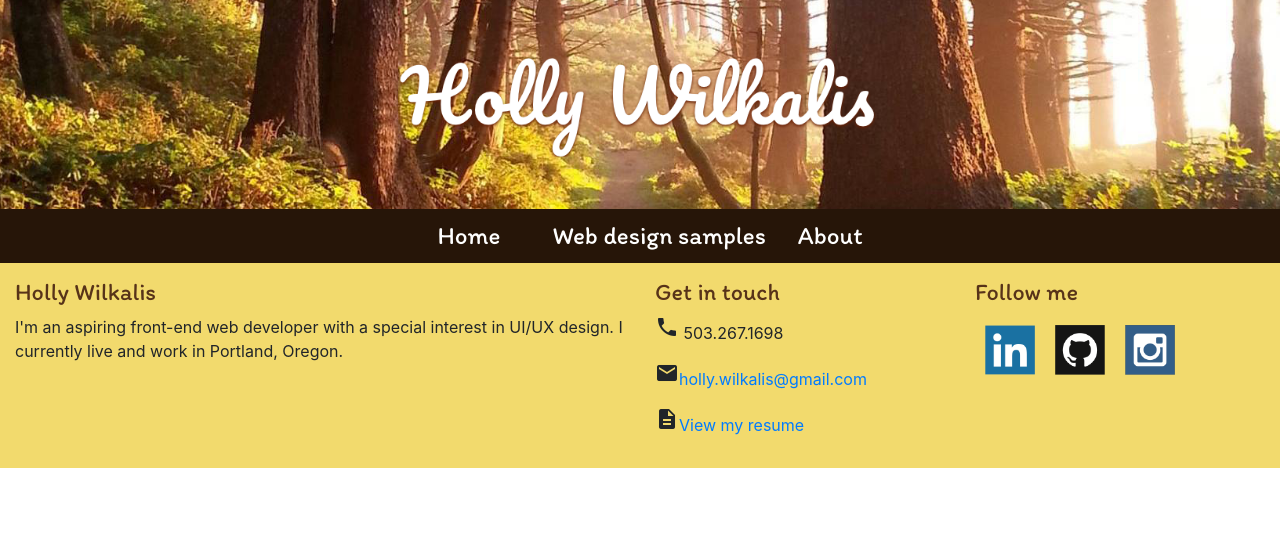
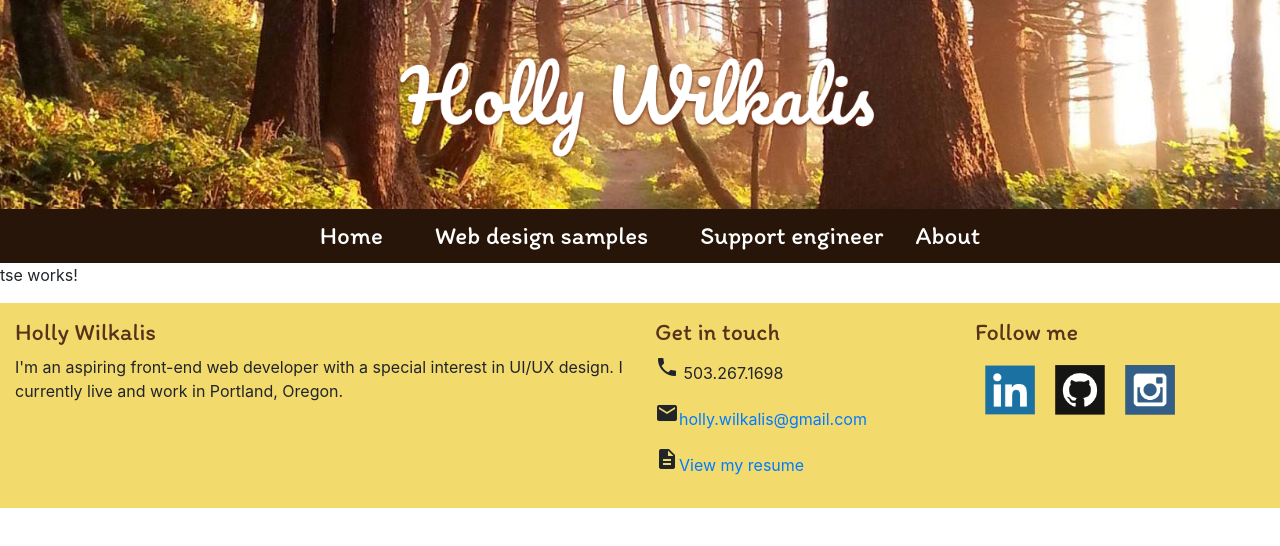
Before and after one commit to hollywilkalis/portfolio-site, an Angular app: page /support in a window 1280 px wide. Before the commit this address led to /. Shown: the top 546 px of the page. Built offline with nearby package versions, Linux system fonts and the light colour scheme.

Commit message:
begin new career page

```diff
--- a/src/app/app.component.html
+++ b/src/app/app.component.html
@@ -7,6 +7,9 @@
       </li>
       <li class="custom-nav-item custom-font">
         <a class="nav-link" style="color: white" routerLink="projects">Web design samples</a>
+      </li>
+      <li class="custom-nav-item custom-font">
+        <a class="nav-link" style="color: white" routerLink="support">Support engineer</a>
       </li>
       <li class="ncustom-nav-item custom-font">
         <a class="nav-link" style="color: white" routerLink="about">About</a>
--- a/src/app/app.module.ts
+++ b/src/app/app.module.ts
@@ -7,6 +7,7 @@ import { WelcomeComponent } from './welcome/welcome.component';
 import { ProjectsComponent } from './projects/projects.component';
 import { AboutComponent } from './about/about.component';
 import { routing } from './app.routing';
+import { TseComponent } from './tse/tse.component';
 
 
 
@@ -15,7 +16,8 @@ import { routing } from './app.routing';
     AppComponent,
     WelcomeComponent,
     ProjectsComponent,
-    AboutComponent
+    AboutComponent,
+    TseComponent
   ],
   imports: [
     NgbModule.forRoot(), BrowserModule, routing
--- a/src/app/app.routing.ts
+++ b/src/app/app.routing.ts
@@ -3,6 +3,7 @@ import { Routes, RouterModule } from '@angular/router';
 import { AboutComponent } from './about/about.component';
 import { ProjectsComponent } from './projects/projects.component';
 import { WelcomeComponent } from './welcome/welcome.component';
+import { TseComponent } from './tse/tse.component';
 
 const appRoutes: Routes = [
   {
@@ -14,6 +15,10 @@ const appRoutes: Routes = [
     component: ProjectsComponent
   },
   {
+    path: 'support',
+    component: TseComponent
+  },
+  {
     path: 'about',
     component: AboutComponent
   }
--- /dev/null
+++ b/src/app/tse/tse.component.html
@@ -0,0 +1,3 @@
+<p>
+  tse works!
+</p>
--- /dev/null
+++ b/src/app/tse/tse.component.ts
@@ -0,0 +1,15 @@
+import { Component, OnInit } from '@angular/core';
+
+@Component({
+  selector: 'app-tse',
+  templateUrl: './tse.component.html',
+  styleUrls: ['./tse.component.css']
+})
+export class TseComponent implements OnInit {
+
+  constructor() { }
+
+  ngOnInit() {
+  }
+
+}
```
Also changed, not shown: src/app/tse/tse.component.css (added), 1 other file (tests, documents, lock files or other folders).
